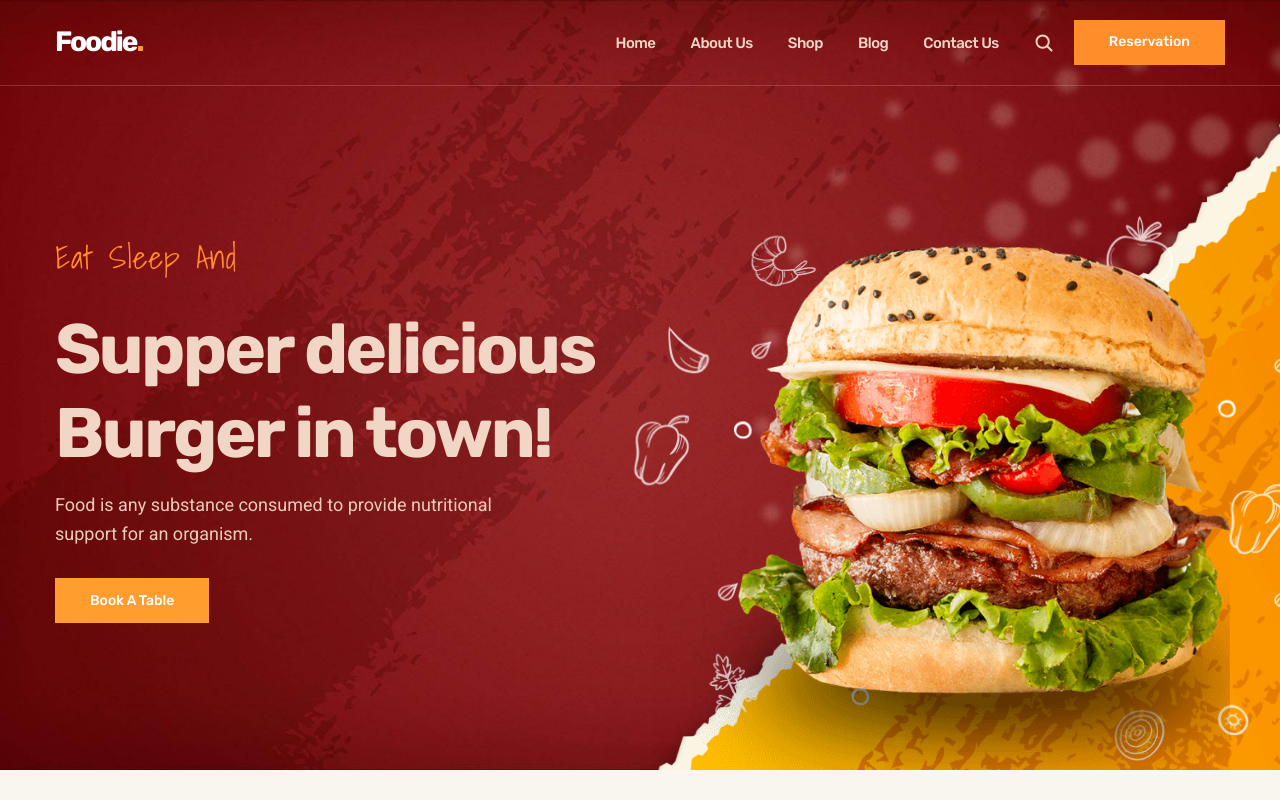
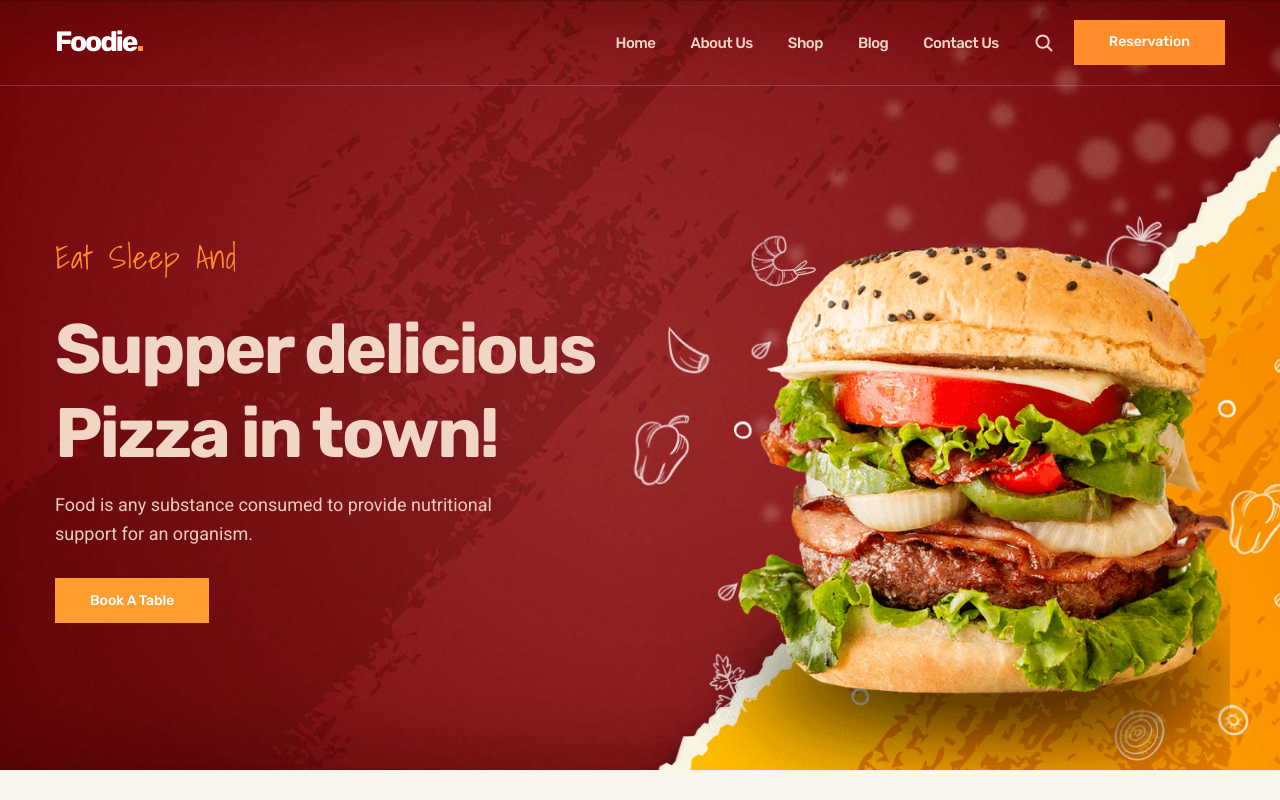
Before and after one commit to freelancing3256/foodieMaster, a plain HTML site: page index.html in a window 1280 px wide. Shown: the top 800 px of the page. Drawn offline with nearby package versions, Linux system fonts and the light colour scheme.

Commit message:
Update index.html

```diff
--- a/index.html
+++ b/index.html
@@ -5,7 +5,7 @@
   <meta charset="UTF-8">
   <meta http-equiv="X-UA-Compatible" content="IE=edge">
   <meta name="viewport" content="width=device-width, initial-scale=1.0">
-  <title>Foodie - Supper delicious Pizza in town!</title>
+  <title>Foodie - Supper delicious Burger in town!</title>
 
   <!--
     - favicon
@@ -132,7 +132,7 @@
 
             <p class="hero-subtitle">Eat Sleep And</p>
 
-            <h2 class="h1 hero-title">Supper delicious Burger in town!</h2>
+            <h2 class="h1 hero-title">Supper delicious Pizza in town!</h2>
 
             <p class="hero-text">Food is any substance consumed to provide nutritional support for an organism.</p>
 
```
